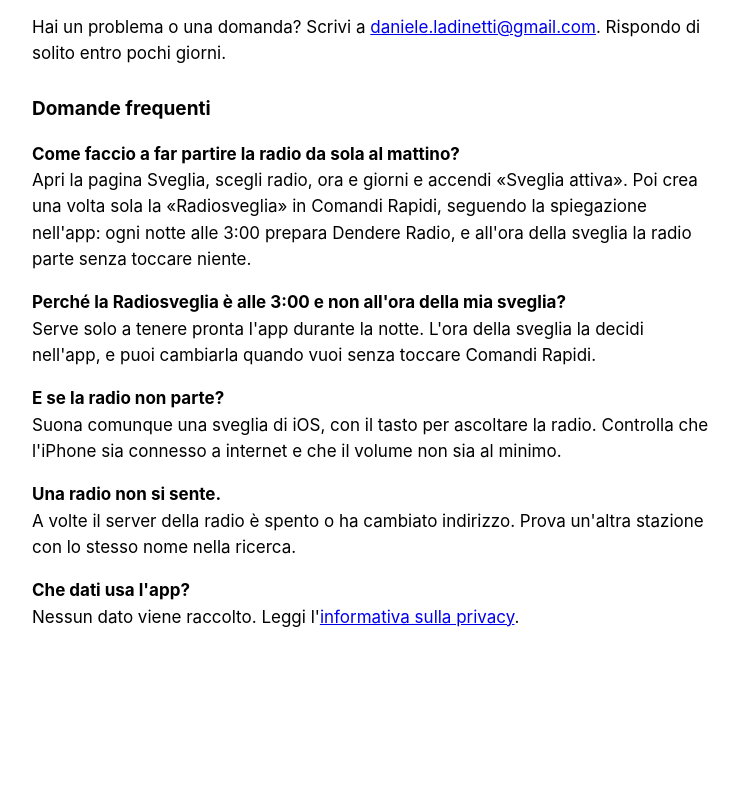
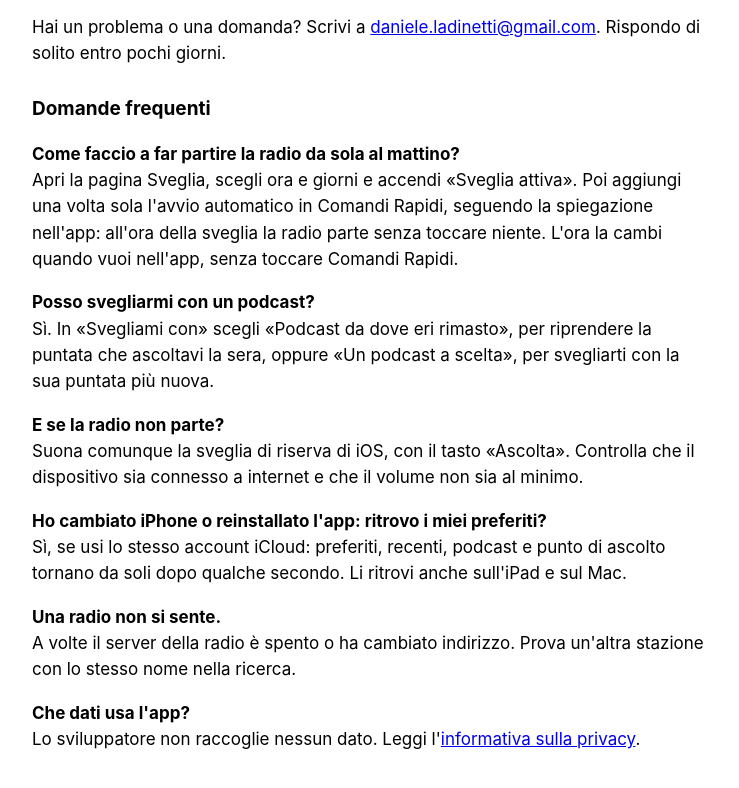
Before and after one commit to DanLadinetti/dendere-radio, a plain HTML site: page supporto.html in a window 1280 px wide. Shown: the part 90-878 px from the top of the page, without its empty margins (268-1007 px from the left). Before the commit the page ends 800 px from the top, so only its background shows below. Drawn offline with Linux system fonts and the light colour scheme.

Commit message:
Update supporto.html

```diff
--- a/supporto.html
+++ b/supporto.html
@@ -19,11 +19,12 @@
   <p>Hai un problema o una domanda? Scrivi a <a href="mailto:daniele.ladinetti@gmail.com">daniele.ladinetti@gmail.com</a>. Rispondo di solito entro pochi giorni.</p>
 
   <h2>Domande frequenti</h2>
-  <p><strong>Come faccio a far partire la radio da sola al mattino?</strong><br>Apri la pagina Sveglia, scegli radio, ora e giorni e accendi «Sveglia attiva». Poi crea una volta sola la «Radiosveglia» in Comandi Rapidi, seguendo la spiegazione nell'app: ogni notte alle 3:00 prepara Dendere Radio, e all'ora della sveglia la radio parte senza toccare niente.</p>
-  <p><strong>Perché la Radiosveglia è alle 3:00 e non all'ora della mia sveglia?</strong><br>Serve solo a tenere pronta l'app durante la notte. L'ora della sveglia la decidi nell'app, e puoi cambiarla quando vuoi senza toccare Comandi Rapidi.</p>
-  <p><strong>E se la radio non parte?</strong><br>Suona comunque una sveglia di iOS, con il tasto per ascoltare la radio. Controlla che l'iPhone sia connesso a internet e che il volume non sia al minimo.</p>
+  <p><strong>Come faccio a far partire la radio da sola al mattino?</strong><br>Apri la pagina Sveglia, scegli ora e giorni e accendi «Sveglia attiva». Poi aggiungi una volta sola l'avvio automatico in Comandi Rapidi, seguendo la spiegazione nell'app: all'ora della sveglia la radio parte senza toccare niente. L'ora la cambi quando vuoi nell'app, senza toccare Comandi Rapidi.</p>
+  <p><strong>Posso svegliarmi con un podcast?</strong><br>Sì. In «Svegliami con» scegli «Podcast da dove eri rimasto», per riprendere la puntata che ascoltavi la sera, oppure «Un podcast a scelta», per svegliarti con la sua puntata più nuova.</p>
+  <p><strong>E se la radio non parte?</strong><br>Suona comunque la sveglia di riserva di iOS, con il tasto «Ascolta». Controlla che il dispositivo sia connesso a internet e che il volume non sia al minimo.</p>
+  <p><strong>Ho cambiato iPhone o reinstallato l'app: ritrovo i miei preferiti?</strong><br>Sì, se usi lo stesso account iCloud: preferiti, recenti, podcast e punto di ascolto tornano da soli dopo qualche secondo. Li ritrovi anche sull'iPad e sul Mac.</p>
   <p><strong>Una radio non si sente.</strong><br>A volte il server della radio è spento o ha cambiato indirizzo. Prova un'altra stazione con lo stesso nome nella ricerca.</p>
-  <p><strong>Che dati usa l'app?</strong><br>Nessun dato viene raccolto. Leggi l'<a href="privacy-policy.html">informativa sulla privacy</a>.</p>
+  <p><strong>Che dati usa l'app?</strong><br>Lo sviluppatore non raccoglie nessun dato. Leggi l'<a href="privacy-policy.html">informativa sulla privacy</a>.</p>
 </main>
 </body>
 </html>
```
